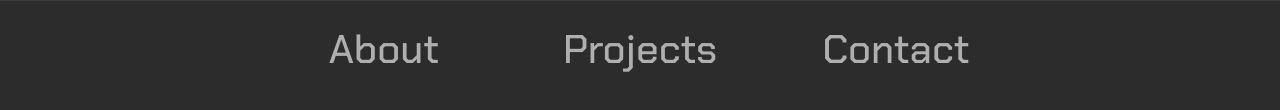
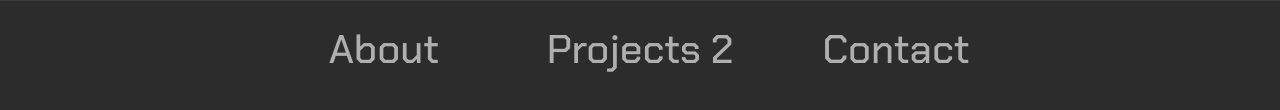
Before and after one commit to gabrielagbese/thirdglassport, a Gatsby site: page / in a window 1280 px wide. Both pictures are taken after a click on the element "Contact". Shown: the part 680-790 px from the top of the page. Built offline with nearby package versions, Linux system fonts and the light colour scheme; Gatsby itself is replaced by a stand-in of ours.

Commit message:
chnaging blur to texture

```diff
--- a/src/components/layout.js
+++ b/src/components/layout.js
@@ -177,7 +177,7 @@ const Layout = ({ children }) => {
             }}
             className="navspan"
           >
-            <h1 className="text navitem">Projects </h1>
+            <h1 className="text navitem">Projects 2</h1>
             <FiArrowUpRight className="arrow" />
           </span>
           <span
--- a/src/components/layout.scss
+++ b/src/components/layout.scss
@@ -543,15 +543,18 @@
 
 .blur{
     border-radius: 15px;
-    backdrop-filter: blur(552px);
-    backface-visibility: hidden;
-    perspective: 1000;
-    transform: translate3d(0, 0, 0);
-    transform: translateZ(0);
-    background-color: rgba(112, 105, 105, 0.199);
-    background: linear-gradient(45deg,
-            rgba(63, 61, 61, 0.011) 5%,
-            rgba(104, 99, 99, 0.211));
+    // backdrop-filter: blur(552px);
+    // backface-visibility: hidden;
+    // perspective: 1000;
+    // transform: translate3d(0, 0, 0);
+    // transform: translateZ(0);
+    background-image: url(../images/texture.png);
+        background-size: contain;
+        background-repeat: repeat;
+    // background-color: rgba(112, 105, 105, 0.199);
+    // background: linear-gradient(45deg,
+    //         rgba(63, 61, 61, 0.011) 5%,
+    //         rgba(104, 99, 99, 0.211));
 
     box-shadow: 0px 20px 27px rgba(0, 0, 0, 0.3);
     @include xs{
```
Also changed, not shown: src/components/layout.css, 1 other file.
